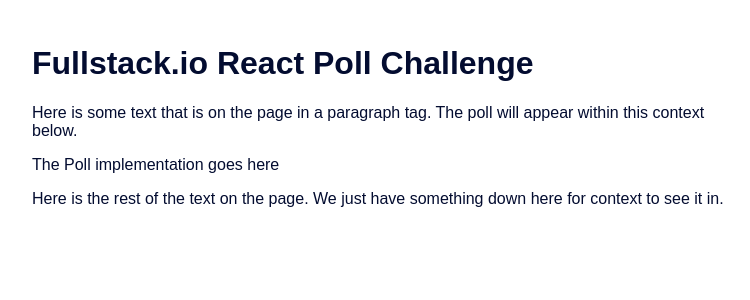
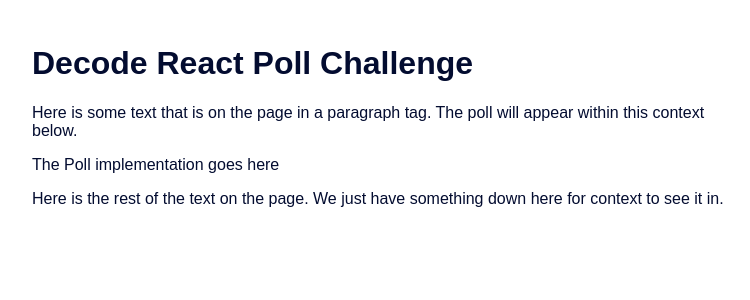
Before and after one commit to Lschulzes/challenge-react-poll, a Next.js app: page / in a window 1280 px wide. Shown: the top 300 px of the page, without its empty margins (248-998 px from the left). Built offline with nearby package versions, Linux system fonts and the light colour scheme; a web font is replaced by a local one.

Commit message:
Update index.tsx

```diff
--- a/pages/index.tsx
+++ b/pages/index.tsx
@@ -9,7 +9,7 @@
 export default () => (
   <IndexPage>
     <GlobalStyles />
-    <h1>Fullstack.io React Poll Challenge</h1>
+    <h1>Decode React Poll Challenge</h1>
     <p>
       Here is some text that is on the page in a paragraph tag. The poll will
       appear within this context below.
```
